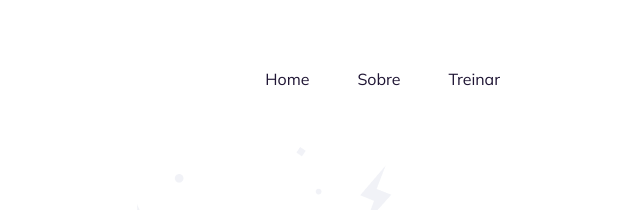
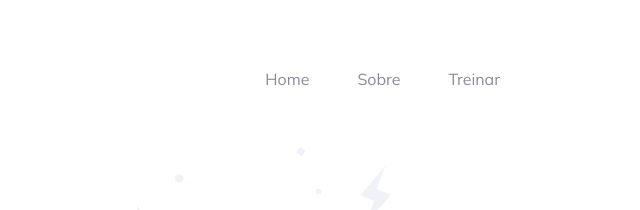
Before and after one commit to mtzdantas/Explorer02, a plain HTML site: page index.html in a window 1280 px wide. Shown: the top 210 px of the page, 640-1280 px from the left. Drawn offline with nearby package versions, Linux system fonts and the light colour scheme.

Commit message:
Update style.css
small changes

```diff
--- a/style.css
+++ b/style.css
@@ -1,11 +1,14 @@
 body {
   margin: 0;
   font-family: 'Open Sans', sans-serif;
+  background: linear-gradient(180deg, rgba(227, 255, 248, 0.00) 82.08%, rgba(227, 255, 248, 0.38) 100%);
+  min-height: 100vh;
 }
 
 .page {
   width: 1000px;
-  margin: 65px auto 0;
+  margin: 0 auto;
+  padding-top: 65px;
 }
 
 nav {
@@ -23,13 +26,15 @@ ul {
   padding: 0;
 }
 
-ul li a:hover {
-  font-weight: bold;
-}
-
 ul li a {
   color: #1F1534;
   text-decoration: none;
+  opacity: 0.5;
+}
+
+ul li a:hover {
+  font-weight: bold;
+  opacity: 1;
 }
 
 h1, ul {
@@ -91,7 +96,7 @@ footer a {
 }
 
 footer a:hover {
-  font-weight: bold;
+  font-weight: bold; /*SUGESTÃO DO DESENVOLVEDOR, ESSA PROPRIEDADE NÃO TEM NO MODELO DO FIGMA*/
 }
 
 
```
